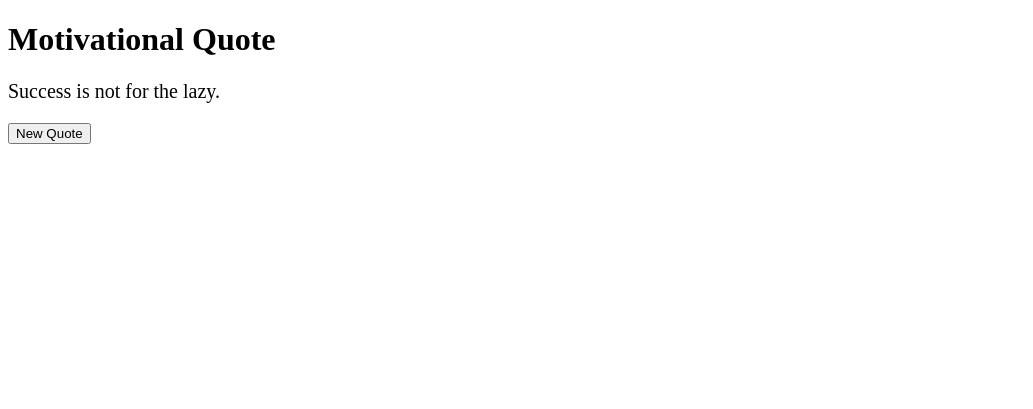
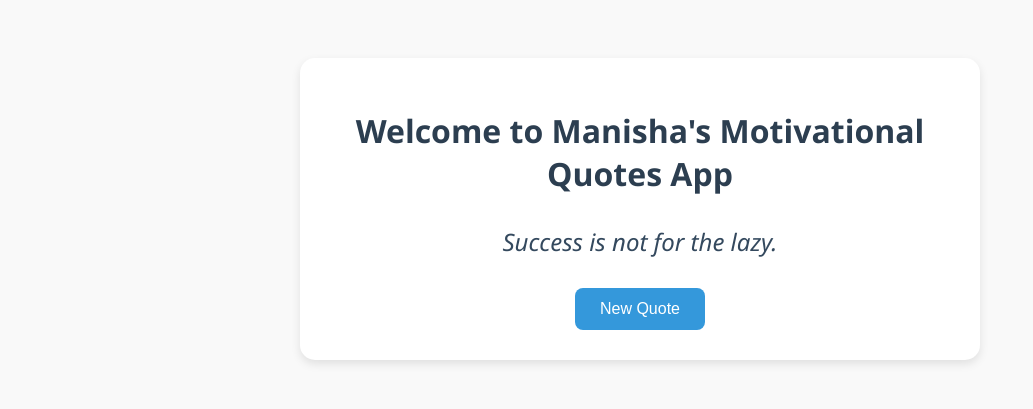
Before and after one commit to manishayadavji/CI-CD-LiveApp, a Flask app: page / in a window 1280 px wide. Shown: the top 409 px of the page, without its empty margins (0-1033 px from the left). Run offline with Flask 3, Linux system fonts and the light colour scheme.

Commit message:
Updated HTML & added CSS

```diff
--- a/app.py
+++ b/app.py
@@ -18,4 +18,4 @@ def home():
     return render_template("index.html", quote=quote)
 
 if __name__ == "__main__":
-    app.run(debug=True)
+    app.run(host='0.0.0.0', port=5000, debug=True)
--- /dev/null
+++ b/static/css/style.css
@@ -0,0 +1,41 @@
+body {
+    background-color: #f9f9f9;
+    font-family: 'Segoe UI', Tahoma, Geneva, Verdana, sans-serif;
+    text-align: center;
+    padding: 50px;
+}
+
+.container {
+    background-color: #ffffff;
+    border-radius: 15px;
+    padding: 30px 40px;
+    box-shadow: 0 4px 10px rgba(0,0,0,0.1);
+    max-width: 600px;
+    margin: auto;
+}
+
+h1 {
+    color: #2c3e50;
+}
+
+.quote {
+    font-size: 24px;
+    font-style: italic;
+    color: #34495e;
+    margin: 30px 0;
+}
+
+.btn {
+    background-color: #3498db;
+    color: white;
+    border: none;
+    padding: 12px 25px;
+    font-size: 16px;
+    border-radius: 8px;
+    cursor: pointer;
+    transition: background-color 0.3s ease;
+}
+
+.btn:hover {
+    background-color: #2980b9;
+}
--- a/templates/index.html
+++ b/templates/index.html
@@ -1,14 +1,18 @@
-
 <!DOCTYPE html>
-<html>
+<html lang="en">
 <head>
-    <title>CI-CD Live App</title>
+    <meta charset="UTF-8" />
+    <meta name="viewport" content="width=device-width, initial-scale=1" />
+    <title>CI-CD Live App - Manisha</title>
+    <link rel="stylesheet" href="{{ url_for('static', filename='css/style.css') }}">
 </head>
 <body>
-    <h1>Motivational Quote</h1>
-    <p style="font-size: 20px;">{{ quote }}</p>
-    <form method="get">
-        <button type="submit">New Quote</button>
-    </form>
+    <div class="container">
+        <h1>Welcome to Manisha's Motivational Quotes App</h1>
+        <p class="quote">{{ quote }}</p>
+        <form method="get">
+            <button type="submit" class="btn">New Quote</button>
+        </form>
+    </div>
 </body>
 </html>
```
